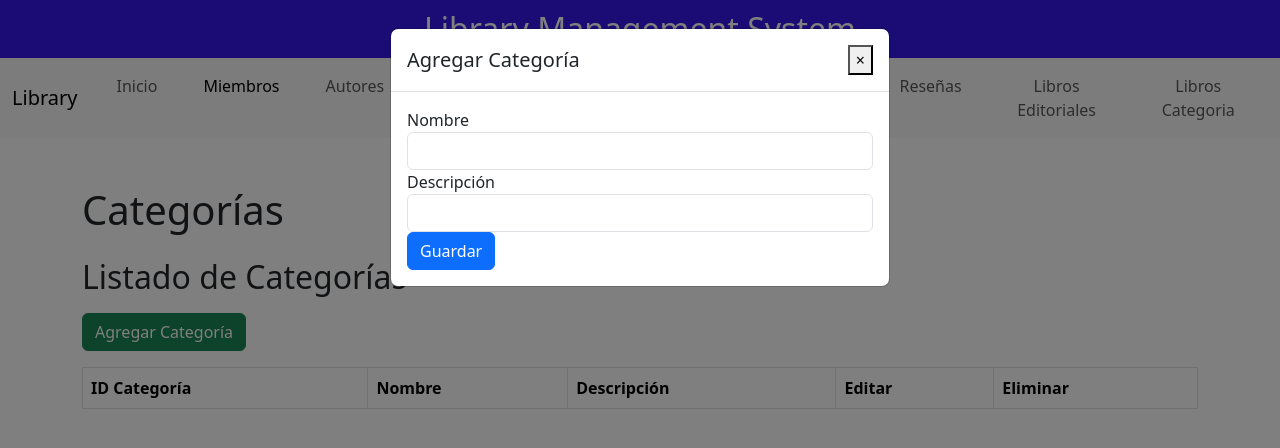
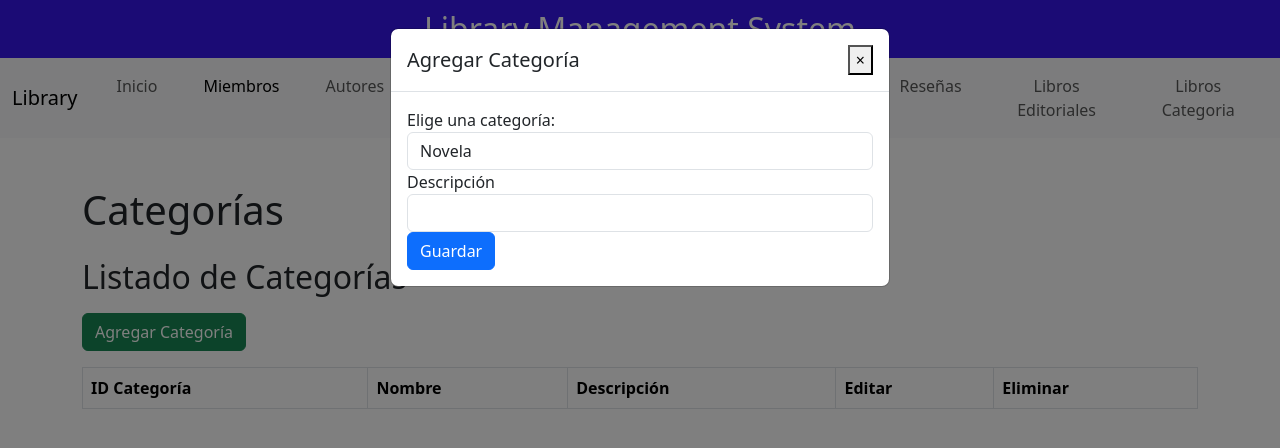
Before and after one commit to Becajona/Libreria, a website: page public/categorias.html in a window 1280 px wide. Both pictures are taken after a click on the button "Agregar Categoría". Drawn offline with nearby package versions, Linux system fonts and the light colour scheme; no server answers.

Commit message:
Categorias

```diff
--- a/public/categorias.html
+++ b/public/categorias.html
@@ -54,8 +54,29 @@
                 <div class="modal-body">
                     <form id="categoriaForm">
                         <div class="form-group">
-                              <label for="nombre">Nombre</label>
-                              <input type="text" class="form-control" id="nombre" required>
+                            <label for="categories">Elige una categoría:</label>
+                            <select id="categories" name="categories" class="form-control" required>
+                                <option value="novela">Novela</option>
+                                <option value="ciencia_ficcion">Ciencia Ficción</option>
+                                <option value="fantasia">Fantasía</option>
+                                <option value="biografia">Biografía</option>
+                                <option value="historia">Historia</option>
+                                <option value="arte">Arte</option>
+                                <option value="cocina">Cocina</option>
+                                <option value="viajes">Viajes</option>
+                                <option value="autoayuda">Autoayuda</option>
+                                <option value="infantil">Infantil</option>
+                                <option value="juvenil">Juvenil</option>
+                                <option value="misterio">Misterio</option>
+                                <option value="poesia">Poesía</option>
+                                <option value="comics">Cómics</option>
+                                <option value="ensayo">Ensayo</option>
+                                <option value="tecnologia">Tecnología</option>
+                                <option value="deportes">Deportes</option>
+                                <option value="religion">Religión</option>
+                                <option value="negocios">Negocios</option>
+                                <option value="filosofia">Filosofía</option>
+                            </select>
                         </div>
                         <div class="form-group">
                             <label for="descripcion">Descripción</label>
--- a/public/js/categorias.js
+++ b/public/js/categorias.js
@@ -1,3 +1,4 @@
+
 async function loadCategorias() {
     const response = await fetch('/api/categorias');
     const categorias = await response.json();
@@ -44,7 +45,7 @@ function showAddCategoriaModal() {
 
 function showEditCategoriaModal(categoriaID, nombre, descripcion) {
     document.getElementById('categoriaModalLabel').textContent = 'Editar Categoría';
-    document.getElementById('nombre').value = nombre;
+    document.getElementById('categories').value = nombre;
     document.getElementById('descripcion').value = descripcion;
     document.getElementById('categoriaForm').dataset.categoriaId = categoriaID;
     $('#categoriaModal').modal('show');
@@ -53,7 +54,7 @@ function showEditCategoriaModal(categoriaID, nombre, descripcion) {
 document.getElementById('categoriaForm').addEventListener('submit', async (event) => {
     event.preventDefault();
     const categoriaID = event.target.dataset.categoriaId;
-    const nombre = document.getElementById('nombre').value;
+    const nombre = document.getElementById('categories').value;
     const descripcion = document.getElementById('descripcion').value;
 
     const method = categoriaID ? 'PUT' : 'POST';
```
Also changed, not shown: public/autores.html (+2 -1 lines). Lines whose indentation alone changed are shown as unchanged.
